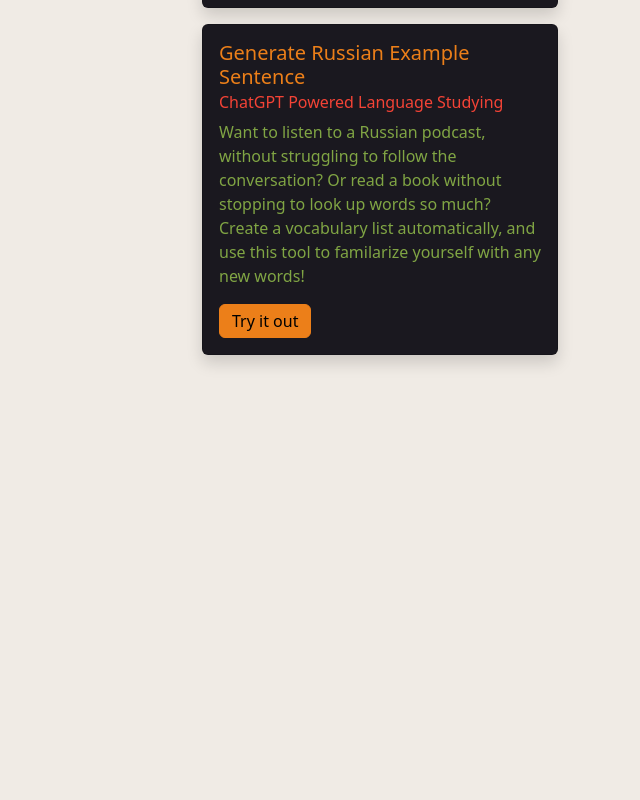
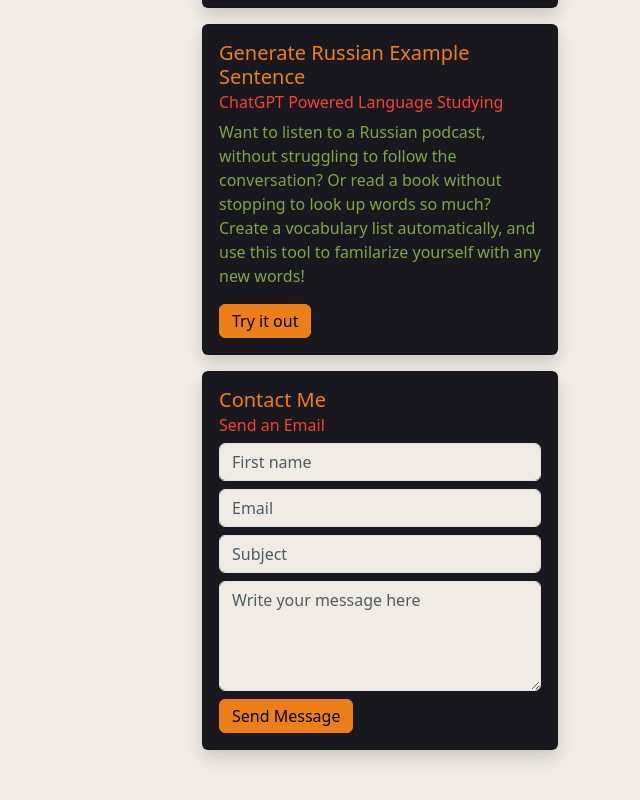
Before and after one commit to Noah3141/NoahSteckley, a React (Create React App) app: page / in a window 1280 px wide. Shown: the part 866-1666 px from the top of the page, without its empty margins (640-1280 px from the left). Before the commit the page ends 1285 px from the top, so only its background shows below. Built offline with nearby package versions, Linux system fonts and the light colour scheme.

Commit message:
email forms up

```diff
--- a/package.json
+++ b/package.json
@@ -36,6 +36,7 @@
     ]
   },
   "devDependencies": {
+    "@emailjs/browser": "^3.11.0",
     "bootstrap": "^5.3.0-alpha2",
     "bootstrap-icons": "^1.10.4",
     "dotenv": "^16.0.3",
--- a/src/components/pages/Contact.jsx
+++ b/src/components/pages/Contact.jsx
@@ -1,9 +1,30 @@
 import React from "react";
+import emailjs from "@emailjs/browser";
 
 import Title from "../inc/Title";
 import Background from "../inc/Background";
 
 function Contact() {
+  const sendEmail = (e) => {
+    e.preventDefault();
+
+    emailjs
+      .sendForm(
+        "service_v49r78d",
+        "template_d9ilglr",
+        "#contact-form",
+        "oARiHAvEyIEZiQfD7"
+      )
+      .then(
+        (result) => {
+          console.log(result.text);
+        },
+        (error) => {
+          console.log(error.text);
+        }
+      );
+  };
+
   return (
     <div className="container">
       <Background className="bg-info" />
@@ -14,16 +35,20 @@
           <div className=" shadow card mt-2 mx-auto p-1 bg-dark">
             <div className="card-body bg-dark">
               <div className="container">
-                <form className="text-success" id="contact-form">
+                <form
+                  onSubmit={sendEmail}
+                  className="text-success"
+                  id="contact-form"
+                >
                   <div className="controls">
                     <div className="row">
                       <div className="col-md-6">
                         <div className="form-group">
-                          <label htmlFor="form_name">First name</label>
+                          <label htmlFor="first_name">First name</label>
                           <input
-                            id="form_name"
+                            id="first_name"
                             type="text"
-                            name="name"
+                            name="from_name"
                             className="form-control my-2"
                             placeholder="Please enter your first name"
                             required="required"
@@ -37,7 +62,7 @@
                           <input
                             id="form_email"
                             type="email"
-                            name="email"
+                            name="from_email"
                             className="form-control  my-2"
                             placeholder="Please enter your email"
                             required="required"
@@ -55,7 +80,7 @@
                             type="text"
                             name="subject"
                             className="form-control  my-2"
-                            placeholder="Please enter an mail subject"
+                            placeholder="Please enter an email subject"
                             required="required"
                             data-error="Firstname is required"
                           />
@@ -73,7 +98,7 @@
                             placeholder="Write your message here"
                             rows="4"
                             required="required"
-                            data-error="Please, leave us a message"
+                            data-error="Please, send me a message here"
                           ></textarea>
                         </div>
                       </div>
--- a/src/components/pages/Home.jsx
+++ b/src/components/pages/Home.jsx
@@ -1,4 +1,6 @@
 import React from "react";
+import emailjs from "@emailjs/browser";
+
 import Title from "../inc/Title";
 import Background from "../inc/Background";
 import { Link } from "react-router-dom";
@@ -6,6 +8,26 @@
 import RussGreeting from "../sounds/Ru-здравствуйте.ogg";
 
 function Home() {
+  const sendEmail = (e) => {
+    e.preventDefault();
+
+    emailjs
+      .sendForm(
+        "service_v49r78d",
+        "template_d9ilglr",
+        "#contact-form",
+        "oARiHAvEyIEZiQfD7"
+      )
+      .then(
+        (result) => {
+          console.log(result.text);
+        },
+        (error) => {
+          console.log(error.text);
+        }
+      );
+  };
+
   return (
     <>
       <Background className="bg-info" />
@@ -133,6 +155,59 @@
                 </Link>
               </div>
             </div>
+            <div className="card shadow bg-dark mb-3">
+              <div className="card-body">
+                <h5 className="card-title text-primary">Contact Me</h5>
+                <h6 className="card-subtitle mb-2 text-danger">
+                  Send an Email
+                </h6>
+                <form onSubmit={sendEmail} id="contact-form" className="form">
+                  <input
+                    id="first_name"
+                    type="text"
+                    name="from_name"
+                    className="form-control my-2"
+                    placeholder="First name"
+                    required="required"
+                    data-error="Firstname is required"
+                  />
+
+                  <input
+                    id="form_email"
+                    type="email"
+                    name="from_email"
+                    className="form-control  my-2"
+                    placeholder="Email"
+                    required="required"
+                    data-error="Valid email is required"
+                  />
+                  <input
+                    id="form_subject"
+                    type="text"
+                    name="subject"
+                    className="form-control  my-2"
+                    placeholder="Subject"
+                    required="required"
+                    data-error="Firstname is required"
+                  />
+                  <textarea
+                    id="form_message"
+                    name="message"
+                    className="form-control  my-2"
+                    placeholder="Write your message here"
+                    rows="4"
+                    required="required"
+                    data-error="Please, send me a message here"
+                  ></textarea>
+
+                  <input
+                    type="submit"
+                    value="Send Message"
+                    className="btn btn-primary btn-send py-1"
+                  />
+                </form>
+              </div>
+            </div>
           </div>
         </div>
         {/*End Row*/}
```
Also changed, not shown: 1 other file (tests, documents, lock files or other folders).
